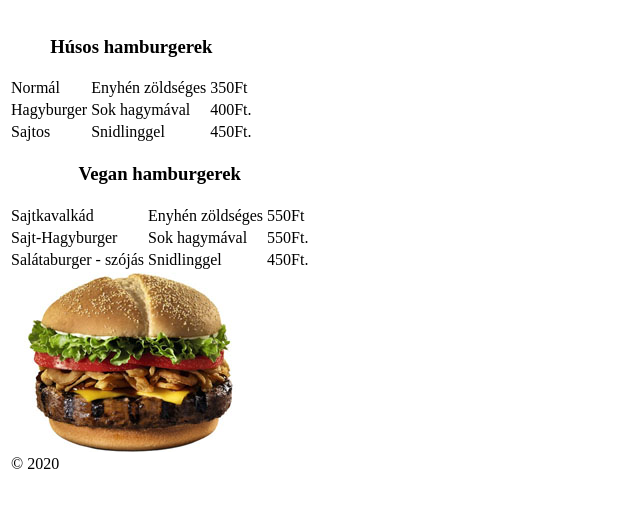
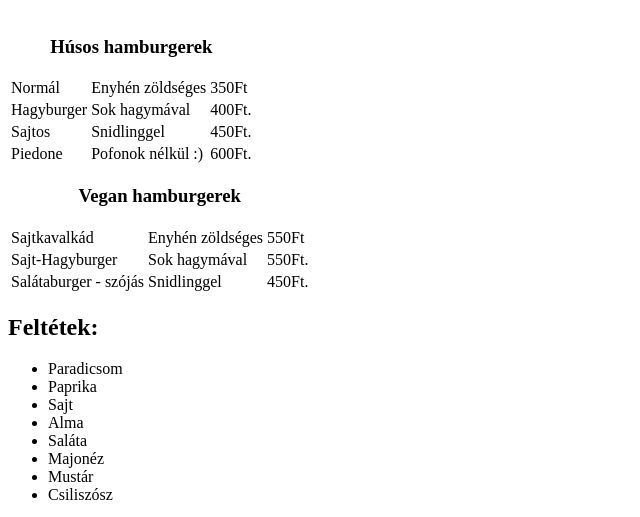
Before and after one commit to stapi99/stapi99.github.io, a plain HTML site: page etlap.html in a window 1280 px wide. Shown: the part 226-743 px from the top of the page, without its empty margins (0-640 px from the left). Drawn offline with Linux system fonts and the light colour scheme.

Commit message:
Módosítva Étlap

```diff
--- a/etlap.html
+++ b/etlap.html
@@ -7,6 +7,7 @@
     <meta name="viewport" content="width=device-width, initial-scale=1.0">
     <title>Étlap</title>
 </head>
+<body>
 <ul>
     <li>
         <a href="/index.html">Főoldal</a>
@@ -23,10 +24,11 @@
     <li>
         <a href="/orders/termekek/termekek.html">Termékek</a>
     </li>
-    <a href="/orders/termekek/etlap.html">Étlap</a>
-        </li>
+    <a href="/etlap.html">Étlap</a>
+    </li>
 </ul>
-<body>
+
+
     <h1>Kínálatunk</h1>
     <h2>Ételek</h2>
     <table>
@@ -52,11 +54,18 @@
                 <td>450Ft.</td>
 
             </tr>
+            <tr>
+                <td>Piedone</td>
+                <td>Pofonok nélkül :)</td>
+                <td>600Ft.</td>
+
+            </tr>
+
         </tbady>
 
 
+    </table>
 
-    </table>
 
     <table>
         <caption>
@@ -83,6 +92,23 @@
             </tr>
         </tbady>
 
+        <table>
+
+            <h2>Feltétek:</h2>
+            <ul>
+                <li>Paradicsom</l>
+                <li>Paprika</l>
+                <li>Sajt</l>
+                <li>Alma</li>
+                <li>Saláta</li>
+                <li>Majonéz</li>
+                <li>Mustár</li>
+                <li>Csiliszósz</l>
+
+            </ul>
+
+        </table>
+
 
     </table>
     <img src="/img/Hamburger_kicsi.jpg">
```
